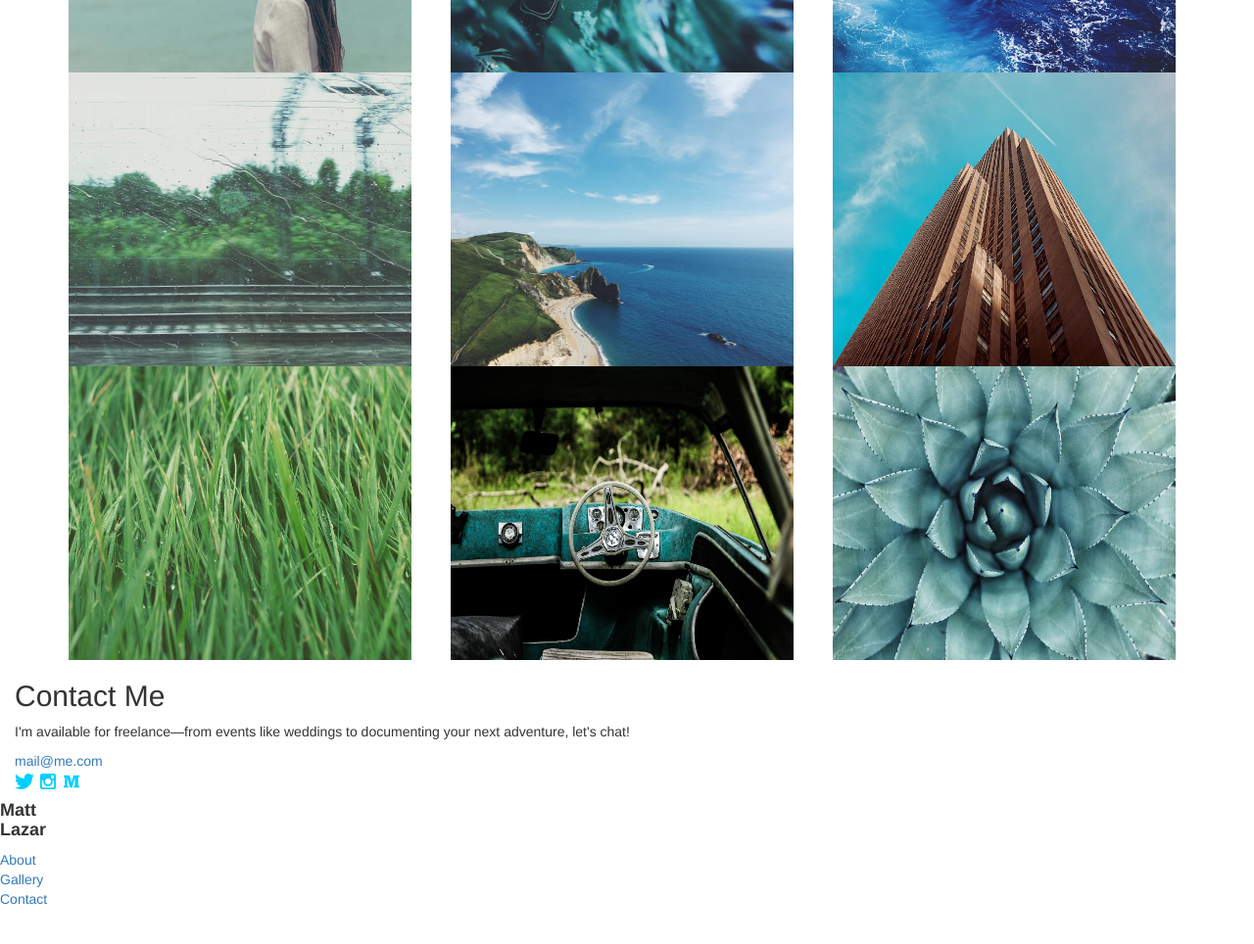
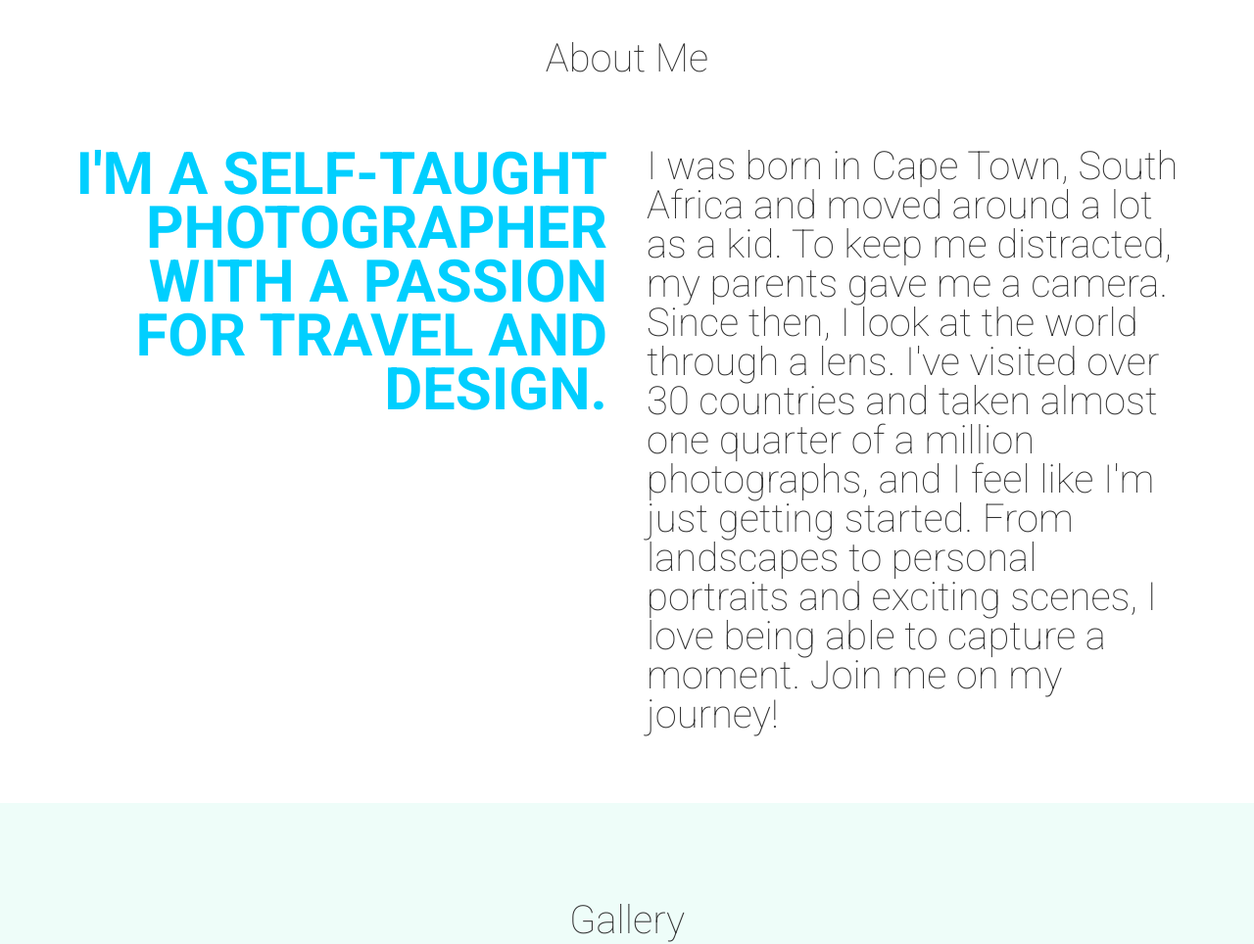
Before and after one commit to mlazar87/portfolio, a plain HTML site: page index.html in a window 1280 px wide. Shown: the part 860-1824 px from the top of the page at 98% size. Before the commit the page ends 1788 px from the top, so only its background shows below. Drawn offline with nearby package versions, Linux system fonts and the light colour scheme; files that its build step writes are made by us from their sources; files whose address does not match are found by name.

Commit message:
adding week 4 changes up to the master branch

```diff
--- a/index.html
+++ b/index.html
@@ -3,79 +3,86 @@
   <head>
     <title>Portfolio</title>
     <link rel="stylesheet" href="https://maxcdn.bootstrapcdn.com/bootstrap/3.3.7/css/bootstrap.min.css" integrity="sha384-BVYiiSIFeK1dGmJRAkycuHAHRg32OmUcww7on3RYdg4Va+PmSTsz/K68vbdEjh4u" crossorigin="anonymous">
+    <link rel="stylesheet" type="text/css" href="/Users/matt.lazar/portfolio/styles/styles.css">
+    <link rel="stylesheet" type="text/css" href="https://fonts.googleapis.com/css?family=Roboto:100,700">
   </head>
   <body>
 
-    <div id="intro" class="container-fluid">
+    <div id="intro" class="container-fluid hero landscape">
       <h1>Spike Spiegel</h1>
       <h5>Freelance Photographer</h5>
-      <a href="#gallery">Gallery</a>
+      <a href="#gallery">
+        <button type="button" class="cta">See More</button>
+      </a>
     </div>
 
-    <div id="about" class="container">
+    <div id="about" class="container hero">
       <h2>About Me</h2>
       <div class="row">
-        <div class="col-md-6">
+        <div class="col-md-6 left-col">
           <h2>I'm a self-taught photographer with a passion for travel and design.</h2>
         </div>
-        <div class="col-md-6">
+        <div class="col-md-6 right-col">
           <h2>I was born in Cape Town, South Africa and moved around a lot as a kid. To keep me distracted, my parents gave me a camera. Since then, I look at the world through a lens. I've visited over 30 countries and taken almost one quarter of a million photographs, and I feel like I'm just getting started. From landscapes to personal portraits and exciting scenes, I love being able to capture a moment. Join me on my journey!</h2>
         </div>
       </div>
     </div>
 
-    <div id="gallery" class="container-fluid">
+    <div id="gallery" class="container-fluid hero">
         <h2>Gallery</h2>
         <div class="container">
           <div class="row">
             <div class="col-md-4">
-              <img src="/Users/matt.lazar/portfolio/img/gallery/gallery/gallery-01.jpg" style="width:350px;height:300px;"/>
+              <img src="/Users/matt.lazar/portfolio/img/gallery/gallery/gallery-01.jpg"/>
             </div>
             <div class="col-md-4">
-              <img src="/Users/matt.lazar/portfolio/img/gallery/gallery/gallery-02.jpg" style="width:350px;height:300px;"/>
+              <img src="/Users/matt.lazar/portfolio/img/gallery/gallery/gallery-02.jpg"/>
             </div>
             <div class="col-md-4">
-              <img src="/Users/matt.lazar/portfolio/img/gallery/gallery/gallery-03.jpg" style="width:350px;height:300px;"/>
+              <img src="/Users/matt.lazar/portfolio/img/gallery/gallery/gallery-03.jpg"/>
             </div>
           </div>
           <div class="row">
             <div class="col-md-4">
-              <img src="/Users/matt.lazar/portfolio/img/gallery/gallery/gallery-04.jpg" style="width:350px;height:300px;"/>
+              <img src="/Users/matt.lazar/portfolio/img/gallery/gallery/gallery-04.jpg"/>
             </div>
             <div class="col-md-4">
-              <img src="/Users/matt.lazar/portfolio/img/gallery/gallery/gallery-05.jpg" style="width:350px;height:300px;"/>
+              <img src="/Users/matt.lazar/portfolio/img/gallery/gallery/gallery-05.jpg"/>
             </div>
             <div class="col-md-4">
-              <img src="/Users/matt.lazar/portfolio/img/gallery/gallery/gallery-06.jpg" style="width:350px;height:300px;"/>
+              <img src="/Users/matt.lazar/portfolio/img/gallery/gallery/gallery-06.jpg"/>
             </div>
           </div>
           <div class="row">
             <div class="col-md-4">
-              <img src="/Users/matt.lazar/portfolio/img/gallery/gallery/gallery-07.jpg" style="width:350px;height:300px;"/>
+              <img src="/Users/matt.lazar/portfolio/img/gallery/gallery/gallery-07.jpg"/>
             </div>
             <div class="col-md-4">
-              <img src="/Users/matt.lazar/portfolio/img/gallery/gallery/gallery-08.jpg" style="width:350px;height:300px;"/>
+              <img src="/Users/matt.lazar/portfolio/img/gallery/gallery/gallery-08.jpg"/>
             </div>
             <div class="col-md-4">
-              <img src="/Users/matt.lazar/portfolio/img/gallery/gallery/gallery-09.jpg" style="width:350px;height:300px;"/>
+              <img src="/Users/matt.lazar/portfolio/img/gallery/gallery/gallery-09.jpg"/>
             </div>
           </div>
         </div>
     </div>
 
-    <div class="bridge container-fluid">
+    <div class="container-fluid hero bridge">
     </div>
 
-    <div id="contact" class="container-fluid">
+    <div id="contact" class="container-fluid hero">
 
       <h2>Contact Me</h2>
-      <p>I'm available for freelance—from events like weddings to documenting your next adventure, let's chat!</p>
-      <a href="mailto:#"> mail@me.com</a>
+      <p>I'm available for freelance from events like weddings to documenting your next adventure, let's chat!</p>
+      <a href="mailto:#">
+        <button type="button" class="cta">Contact</button>
+      </a>
       <div id="social">
-        <a href="http://www.twitter.com"><img src="/Users/matt.lazar/portfolio/img/icons/icons/twitter.svg" height="20px" width="20px"/></a>
-        <a href="http://www.instagram.com"><img src="/Users/matt.lazar/portfolio/img/icons/icons/instagram.svg" height="20px" width="20px"/></a>
-        <a href="http://www.medium.com"><img src="/Users/matt.lazar/portfolio/img/icons/icons/medium.svg" height="20px" width="20px"/></a>
+        <a href="http://www.twitter.com"><img src="/Users/matt.lazar/portfolio/img/icons/icons/twitter.svg" /></a>
+        <a href="http://www.instagram.com"><img src="/Users/matt.lazar/portfolio/img/icons/icons/instagram.svg" /></a>
+        <a href="http://www.medium.com"><img src="/Users/matt.lazar/portfolio/img/icons/icons/medium.svg" /></a>
       </div>
+
     </div>
 
     <div id="footer">
@@ -91,6 +98,9 @@
       <div class="footer-item">
         <a href="#contact">Contact</a>
       </div>
+      <div id="copyright">
+        <span>Matt Lazar</span>
+      </div>
     </div>
 
   </body>
--- /dev/null
+++ b/styles/styles.css
@@ -0,0 +1,209 @@
+.hero {
+  font-family: "Roboto", Serif;
+  min-height: 800px;
+  background-size: cover;
+  padding-bottom: 50px;
+  text-align: center;
+  display: flex;
+  justify-content: center;
+  align-items: center;
+  flex-direction: column;
+}
+.hero h2 {
+  margin-top: 100px;
+  margin-bottom: 50px;
+  font-size: 40px;
+  line-height: 40px;
+}
+.hero.landscape {
+  color: white;
+}
+.hero.bridge {
+  background-image: url("/Users/matt.lazar/portfolio/img/bridge/full-width.jpg");
+  width: 100%;
+}
+
+.cta {
+  background-color: black;
+  color: white;
+  padding: 0;
+  width: 180px;
+  font-size: 18px;
+  line-height: 50px;
+  border: none;
+  border-radius: 4px;
+  cursor: pointer;
+}
+  .cta:hover {
+    background-color: #00CFFF;
+  }
+
+#intro h1, #intro h5{
+  text-shadow: 0px 5px 5px rgba(0, 0, 0, 0.25);
+}
+
+#intro h1 {
+  font-size: 72px;
+  line-height: 55px;
+}
+
+#intro h5 {
+  margin-bottom: 20px;
+  font-size: 24px;
+  font-weight: 700;
+}
+
+#about {
+  min-height: 0;
+}
+
+.left-col {
+  color: #00CFFF;
+  padding: 20px;
+  text-align: right;
+  text-transform:uppercase;
+}
+
+.left-col h2 {
+  margin-top: 0px;
+  margin-bottom: 0px;
+  font-size: 60px;
+  font-weight: 700;
+  line-height: 55px;
+}
+
+.right-col{
+  padding: 20px;
+  text-align: left;
+}
+
+.right-col h2 {
+  margin-top: 0px;
+  margin-bottom: 0px;
+}
+
+.right-col h5 {
+  font-size: 24px;
+  line-height: 30px;
+}
+
+#gallery {
+  background-color: #EEFDF9;
+}
+
+#gallery .container {
+  padding: 0;
+  margin: 0;
+}
+
+.col-md-4 {
+  overflow: hidden;
+  padding: 0 5px 10px 5px;
+}
+
+.col-md-4 img {
+  height: 100%;
+  max-width: 390px;
+  max-height: 380px;
+}
+
+#contact {
+  text-align: center;
+}
+
+#contact p {
+  text-align: center;
+  font-size: 24px;
+  max-width: 740px;
+  margin-bottom: 40px;
+}
+
+#social {
+  padding: 20px;
+}
+
+#social a {
+  margin: 0px 10px 0px 10px;
+  text-decoration: none;
+}
+
+#social img {
+  height: 20px;
+}
+
+#social img:hover {
+  opacity: .5;
+}
+
+#footer {
+  height: 40px;
+  padding-bottom: 150px;
+  padding-left: 10px;
+  padding-right: 10px;
+  width: 100%;
+  display: flex;
+  flex-direction: row;
+  align-items: center;
+}
+
+#footer .footer-item {
+  max-width: 100px;
+  text-align: left;
+}
+
+#footer a {
+  margin-right: 20px;
+  margin-left: 5px;
+  padding: 0px;
+  font-size: 16px;
+  color: black;
+  line-height: 40px;
+}
+
+#copyright {
+margin-left: auto;
+  color: #00E2AC;
+  text-align: right;
+}
+
+#copyright span {
+  justify-content: flex-end;
+}
+
+@media only screen and (max-width: 480px){
+  #intro {
+    min-height: 640px;
+  }
+
+  .left-col {
+    font-size: 42px;
+    line-height: 40px;
+  }
+
+  #footer {
+    margin-left: 20px;
+    margin-right: 20px;
+  }
+
+  #footer h4 {
+    padding-right: 20px;
+  }
+}
+
+@media only screen and (max width: 992px){
+  .row {
+    width: 100%;
+  }
+
+  .col-md-4 {
+    width: 100%;
+  }
+
+  .col-md-4 img {
+    width: 100%;
+    height:auto;
+    max-width: 992px;
+    max-height: 900px;
+  }
+
+}
```
Also changed, not shown: img/bridge/full-width.jpg (added).
